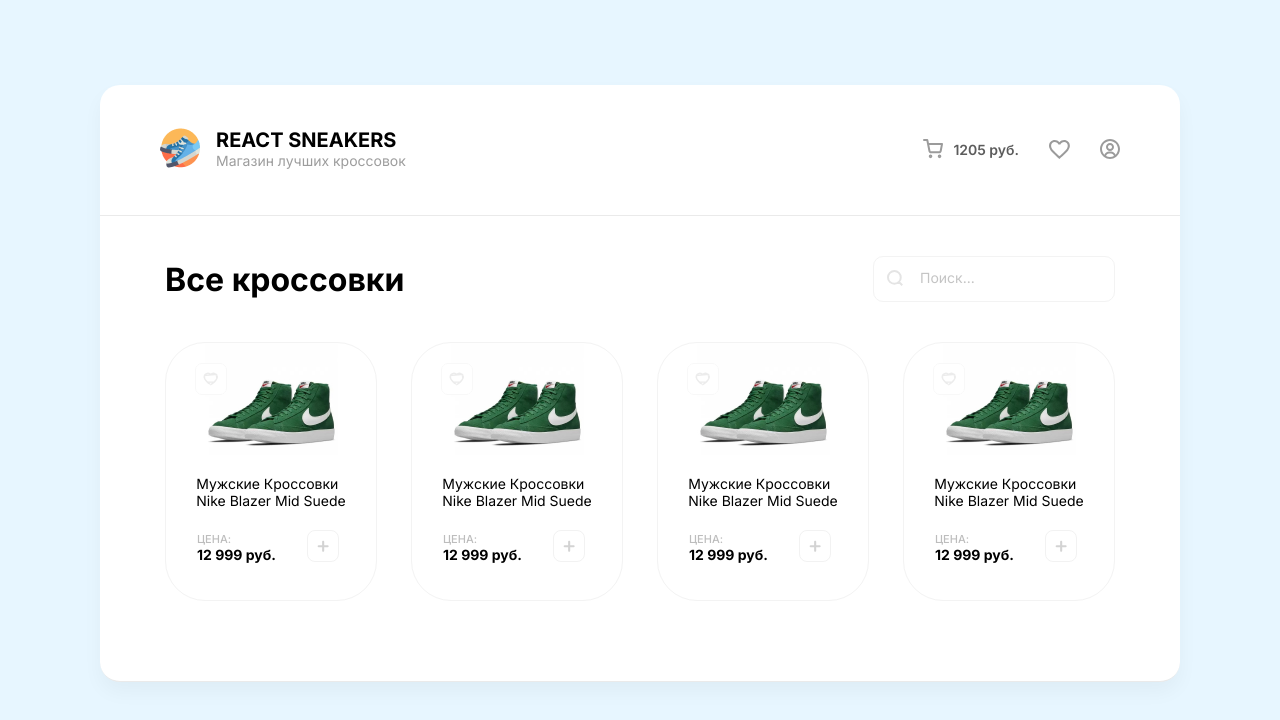
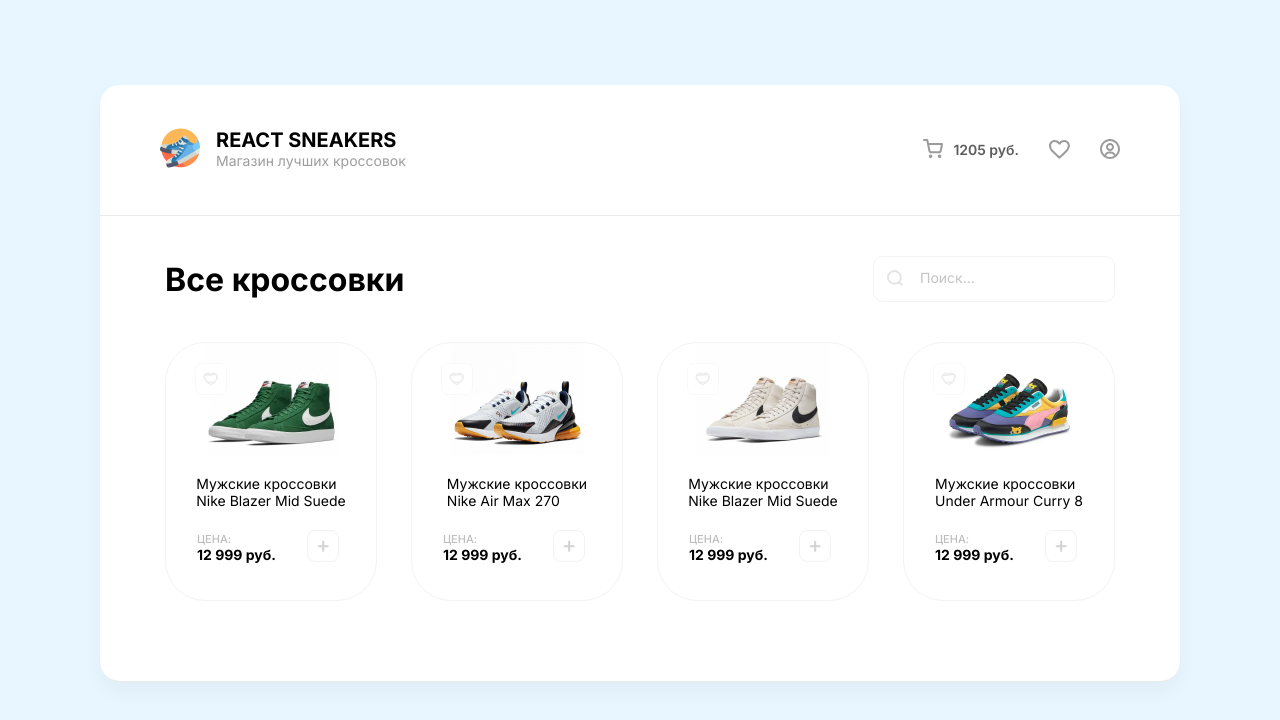
Before and after one commit to etherealelement/sneakers-app, a React (Create React App) app: page / in a window 1280 px wide. Shown: the top 720 px of the page. Built offline with nearby package versions, Linux system fonts and the light colour scheme.

Commit message:
create: view card component

```diff
--- a/src/App.js
+++ b/src/App.js
@@ -4,6 +4,37 @@
 import Card from "./components/card/Card";
 import Header from "./components/header/Header";
 import Drawer from "./components/drawer/Drawer";
+
+const Product = [
+  {
+    type: "Мужские кроссовки",
+    name: "Nike Blazer Mid Suede",
+    price: 12344,
+    id: 1,
+    image: "/images/card-image.jpg"
+  },
+  {
+    type: "Мужские кроссовки",
+    name: "Nike Air Max 270",
+    price: 12344,
+    id: 2,
+    image: "/images/shop-icon-2.jpg"
+  },
+  {
+    type: "Мужские кроссовки",
+    name: "Nike Blazer Mid Suede",
+    price: 12344,
+    id: 3,
+    image: "/images/shop-icon-3.jpg"
+  },
+  {
+    type: "Мужские кроссовки",
+    name: "Under Armour Curry 8",
+    price: 12344,
+    id: 4,
+    image: "/images/shop-icon-4.jpg"
+  },
+];
 
 export const App = () => {
   return (
@@ -31,15 +62,9 @@
                 </div>
               </div>
 
-              <ul className="card-list">
-               <Card></Card>
-               <Card></Card>
-               <Card></Card>
-               <Card></Card>
-              </ul>
+              <ul className="card-list">{Product.map((item) => <Card type={item.type} name={item.name} key={item.id} image={item.image}></Card>)}</ul>
             </section>
           </div>
-
         </main>
       </div>
     </>
--- a/src/components/card/Card.jsx
+++ b/src/components/card/Card.jsx
@@ -1,7 +1,7 @@
 import React from "react";
 import "./card.module.scss";
 
-function Card() {
+function Card({name, type, image}) {
   return (
     <>
       <li className="card-list__item">
@@ -9,14 +9,14 @@
           <img src="images/heart-unlike.svg" alt="unlike" />
         </div>
         <img
-          src="/images/card-image.jpg"
+          src={image}
           alt=""
           className="card-list__img"
           width="133px"
         />
         <div className="card-list__inner">
-          <p className="card-list__title">Мужские Кроссовки</p>
-          <p className="card-list__subtitle">Nike Blazer Mid Suede</p>
+          <p className="card-list__title">{type}</p>
+          <p className="card-list__subtitle">{name}</p>
         </div>
         <div className="card-wrap">
           <div className="card-inner">
```
